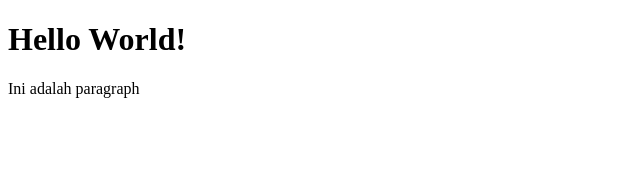
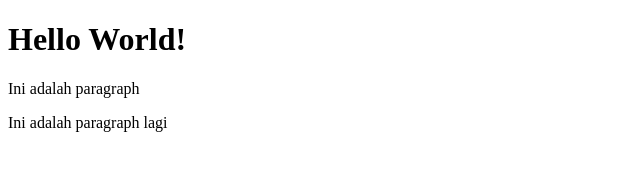
Before and after one commit to dannni-Op/test-git-1, a plain HTML site: page index.html in a window 1280 px wide. Shown: the whole page, without its empty margins (0-640 px from the left). Drawn offline with Linux system fonts and the light colour scheme.

Commit message:
Menambahkan paragraph lagi

```diff
--- a/index.html
+++ b/index.html
@@ -6,5 +6,6 @@
 <body>
     <h1>Hello World!</h1>
     <p>Ini adalah paragraph</p>
+    <p>Ini adalah paragraph lagi</p>
 </body>
 </html>
```
